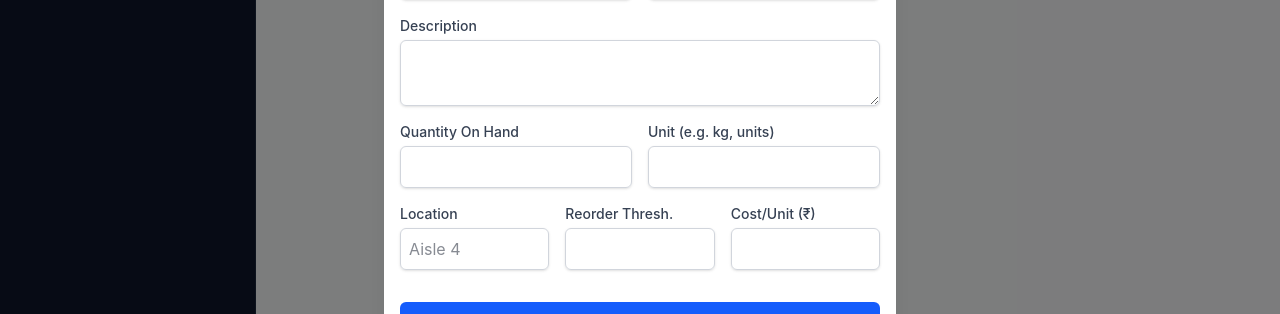
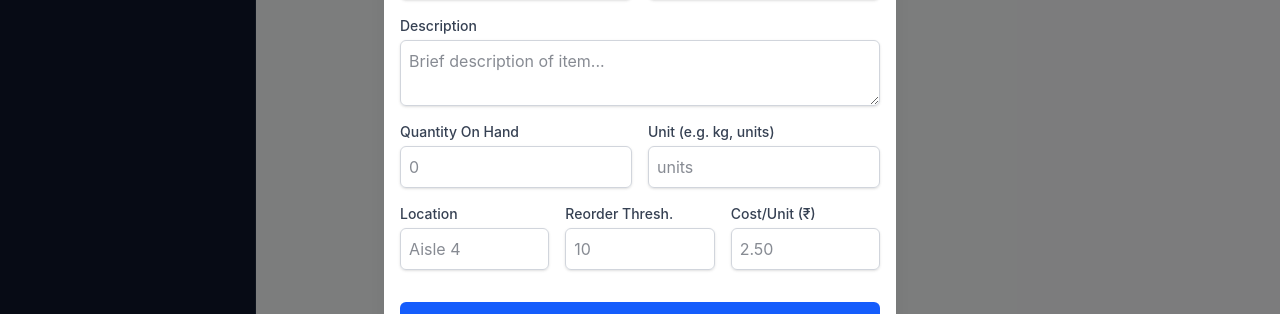
Before and after one commit to ANIxxGUPTA/wareopt, a React (Vite) app in the folder frontend/: page /inventory in a window 1280 px wide. Both pictures are taken after a click on the button "Add Item". Shown: the part 293-607 px from the top of the page. Built offline with nearby package versions, Linux system fonts and the light colour scheme; no server answers.

Commit message:
Add placeholders to inventory form fields

```diff
--- a/frontend/src/pages/InventoryView.tsx
+++ b/frontend/src/pages/InventoryView.tsx
@@ -206,17 +206,17 @@ export const InventoryView = () => {
 
           <div>
             <label className="block text-sm font-medium text-gray-700">Description</label>
-            <textarea value={editingItem?.description || ''} onChange={e => setEditingItem({...editingItem, description: e.target.value})} className="mt-1 block w-full rounded-md border-gray-300 shadow-sm p-2 border focus:border-blue-500 focus:ring-blue-500" rows={2} />
+            <textarea value={editingItem?.description || ''} onChange={e => setEditingItem({...editingItem, description: e.target.value})} className="mt-1 block w-full rounded-md border-gray-300 shadow-sm p-2 border focus:border-blue-500 focus:ring-blue-500" rows={2} placeholder="Brief description of item..." />
           </div>
 
           <div className="grid grid-cols-2 gap-4">
             <div>
               <label className="block text-sm font-medium text-gray-700">Quantity On Hand</label>
-              <input required type="number" min="0" value={editingItem?.quantityOnHand ?? ''} onChange={e => setEditingItem({...editingItem, quantityOnHand: parseInt(e.target.value)})} className="mt-1 block w-full rounded-md border-gray-300 shadow-sm p-2 border focus:border-blue-500 focus:ring-blue-500" />
+              <input required type="number" min="0" value={editingItem?.quantityOnHand ?? ''} onChange={e => setEditingItem({...editingItem, quantityOnHand: parseInt(e.target.value)})} className="mt-1 block w-full rounded-md border-gray-300 shadow-sm p-2 border focus:border-blue-500 focus:ring-blue-500" placeholder="0" />
             </div>
             <div>
               <label className="block text-sm font-medium text-gray-700">Unit (e.g. kg, units)</label>
-              <input type="text" value={editingItem?.unit || ''} onChange={e => setEditingItem({...editingItem, unit: e.target.value})} className="mt-1 block w-full rounded-md border-gray-300 shadow-sm p-2 border focus:border-blue-500 focus:ring-blue-500" />
+              <input type="text" value={editingItem?.unit || ''} onChange={e => setEditingItem({...editingItem, unit: e.target.value})} className="mt-1 block w-full rounded-md border-gray-300 shadow-sm p-2 border focus:border-blue-500 focus:ring-blue-500" placeholder="units" />
             </div>
           </div>
 
@@ -227,11 +227,11 @@ export const InventoryView = () => {
             </div>
             <div>
               <label className="block text-sm font-medium text-gray-700">Reorder Thresh.</label>
-              <input type="number" min="0" value={editingItem?.reorderThreshold ?? ''} onChange={e => setEditingItem({...editingItem, reorderThreshold: parseInt(e.target.value)})} className="mt-1 block w-full rounded-md border-gray-300 shadow-sm p-2 border focus:border-blue-500 focus:ring-blue-500" />
+              <input type="number" min="0" value={editingItem?.reorderThreshold ?? ''} onChange={e => setEditingItem({...editingItem, reorderThreshold: parseInt(e.target.value)})} className="mt-1 block w-full rounded-md border-gray-300 shadow-sm p-2 border focus:border-blue-500 focus:ring-blue-500" placeholder="10" />
             </div>
             <div>
               <label className="block text-sm font-medium text-gray-700">Cost/Unit (₹)</label>
-              <input type="number" step="0.01" min="0" value={editingItem?.costPerUnit ?? ''} onChange={e => setEditingItem({...editingItem, costPerUnit: parseFloat(e.target.value)})} className="mt-1 block w-full rounded-md border-gray-300 shadow-sm p-2 border focus:border-blue-500 focus:ring-blue-500" />
+              <input type="number" step="0.01" min="0" value={editingItem?.costPerUnit ?? ''} onChange={e => setEditingItem({...editingItem, costPerUnit: parseFloat(e.target.value)})} className="mt-1 block w-full rounded-md border-gray-300 shadow-sm p-2 border focus:border-blue-500 focus:ring-blue-500" placeholder="2.50" />
             </div>
           </div>
 
```
